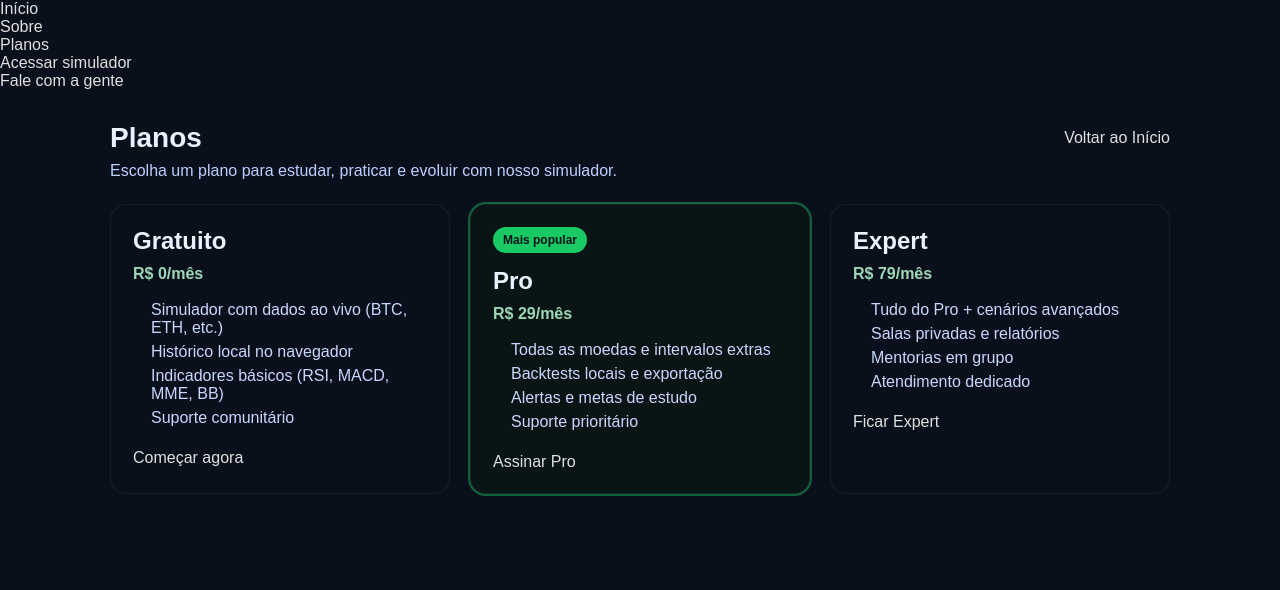
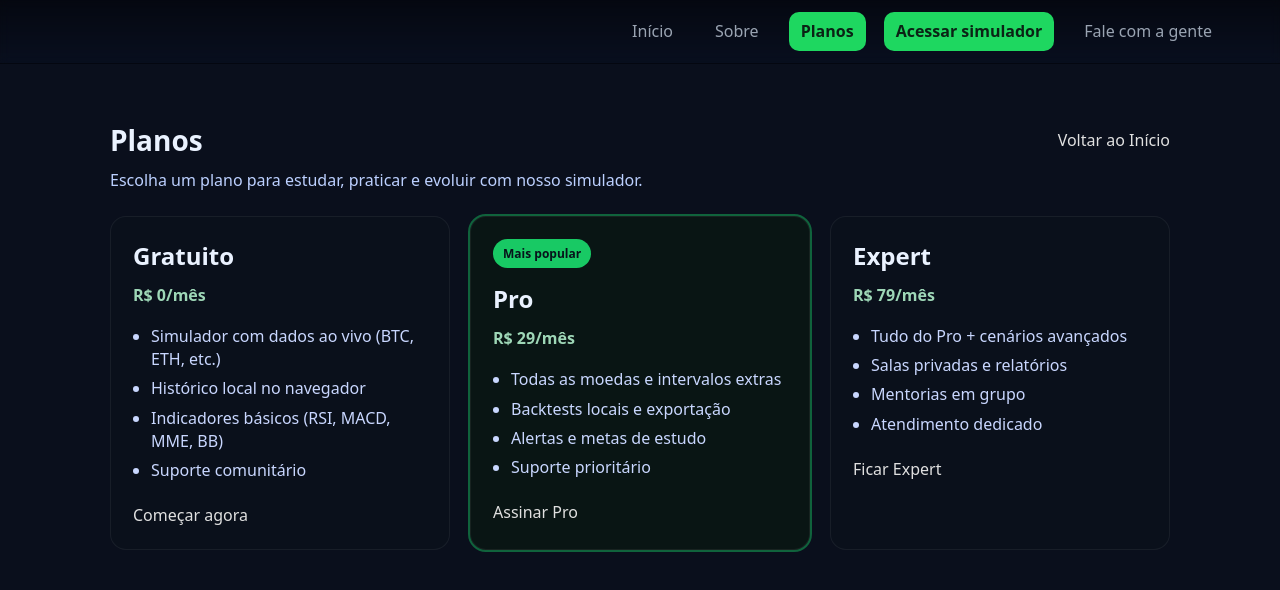
Before and after one commit to Ivanmonteiro-create/radarcripto.space, a Next.js app: page /planos in a window 1280 px wide. Shown: the top 590 px of the page. Built offline with nearby package versions, Linux system fonts and the light colour scheme.

Commit message:
Update globals.css

```diff
--- a/app/globals.css
+++ b/app/globals.css
@@ -1,45 +1,102 @@
-/* app/globals.css */
+/* /app/globals.css  — base neutra + estilos do topo (navbar & ctas)
+   Mantém o visual escuro do ROM e evita styled-jsx no layout.  */
 
 /* Reset básico */
-* {
-  margin: 0;
-  padding: 0;
-  box-sizing: border-box;
+* { margin: 0; padding: 0; box-sizing: border-box; }
+
+html, body { height: 100%; }
+
+:root{
+  --rc-bg: #0a0f1c;           /* fundo escuro do site */
+  --rc-text: #e0e0e0;         /* texto padrão claro */
+  --rc-muted: #9aa4b2;
+
+  --rc-green: #1ed760;        /* verde chamativo (CTA) */
+  --rc-green-hover: #10c150;
+  --rc-green-deep: #0aa344;
+
+  --rc-card: rgba(255,255,255,.04);
+  --rc-border: rgba(255,255,255,.08);
 }
 
-html,
-body {
-  height: 100%;
-  background: #0a0f1c;
-  color: #e0e0e0;
-  font-family: Arial, Helvetica, sans-serif;
+/* Fundo global e tipografia */
+body{
+  background: var(--rc-bg);
+  color: var(--rc-text);
+  font-family: ui-sans-serif, system-ui, -apple-system, Segoe UI, Roboto, Arial, "Helvetica Neue", "Noto Sans", "Liberation Sans", sans-serif;
+  line-height: 1.45;
 }
 
-a {
-  text-decoration: none;
-  color: inherit;
+/* Links padrão (não-CTA) */
+a{ color: inherit; text-decoration: none; }
+a:hover{ text-decoration: none; }
+
+/* ===== NAVBAR ===== */
+.rc-nav{
+  position: sticky;     /* mantém no topo sem sobrepor conteúdo */
+  top: 0;
+  z-index: 50;
+  background: linear-gradient(180deg, rgba(0,0,0,.45), rgba(0,0,0,0)); /* leve fade */
+  backdrop-filter: saturate(120%) blur(4px);
+  border-bottom: 1px solid transparent;
 }
 
-ul {
-  list-style: none;
-  padding: 0;
-  margin: 0;
+.rc-nav__inner{
+  max-width: 1200px;
+  margin: 0 auto;
+  padding: 12px 16px;
 }
 
-button {
-  cursor: pointer;
-  border: none;
-  outline: none;
+.rc-nav__list{
+  display: flex;
+  gap: 18px;
+  justify-content: flex-end;
+  align-items: center;
+  list-style: none;
 }
 
-/* Classes globais que já existiam */
-.container {
-  width: 100%;
+/* Link base do menu */
+.rc-link{
+  display: inline-block;
+  padding: 8px 12px;
+  border-radius: 10px;
+  color: var(--rc-muted);
+  transition: transform .12s ease, color .12s ease, background-color .12s ease, box-shadow .12s ease;
+}
+.rc-link:hover{
+  color: var(--rc-text);
+  background: var(--rc-card);
+}
+
+/* CTAs em verde: Planos e Acessar simulador */
+.rc-link--cta{
+  color: #0b2315;
+  background: var(--rc-green);
+  box-shadow: 0 0 0 0 rgba(30,215,96,.35);
+  font-weight: 700;
+}
+.rc-link--cta:hover{
+  background: var(--rc-green-hover);
+  transform: translateY(-1px);
+  box-shadow: 0 6px 22px -6px rgba(30,215,96,.55);
+}
+
+/* Ajuste sutil para telas menores */
+@media (max-width: 720px){
+  .rc-nav__list{ gap: 10px; }
+  .rc-link{ padding: 8px 10px; }
+}
+
+/* Container principal para páginas */
+.rc-main{
   max-width: 1200px;
   margin: 0 auto;
-  padding: 1rem;
+  padding: 24px 16px 60px;
 }
 
-.text-center {
-  text-align: center;
+/* Utilidades (opcionais e seguras) */
+.rc-card{
+  background: var(--rc-card);
+  border: 1px solid var(--rc-border);
+  border-radius: 16px;
 }
```
